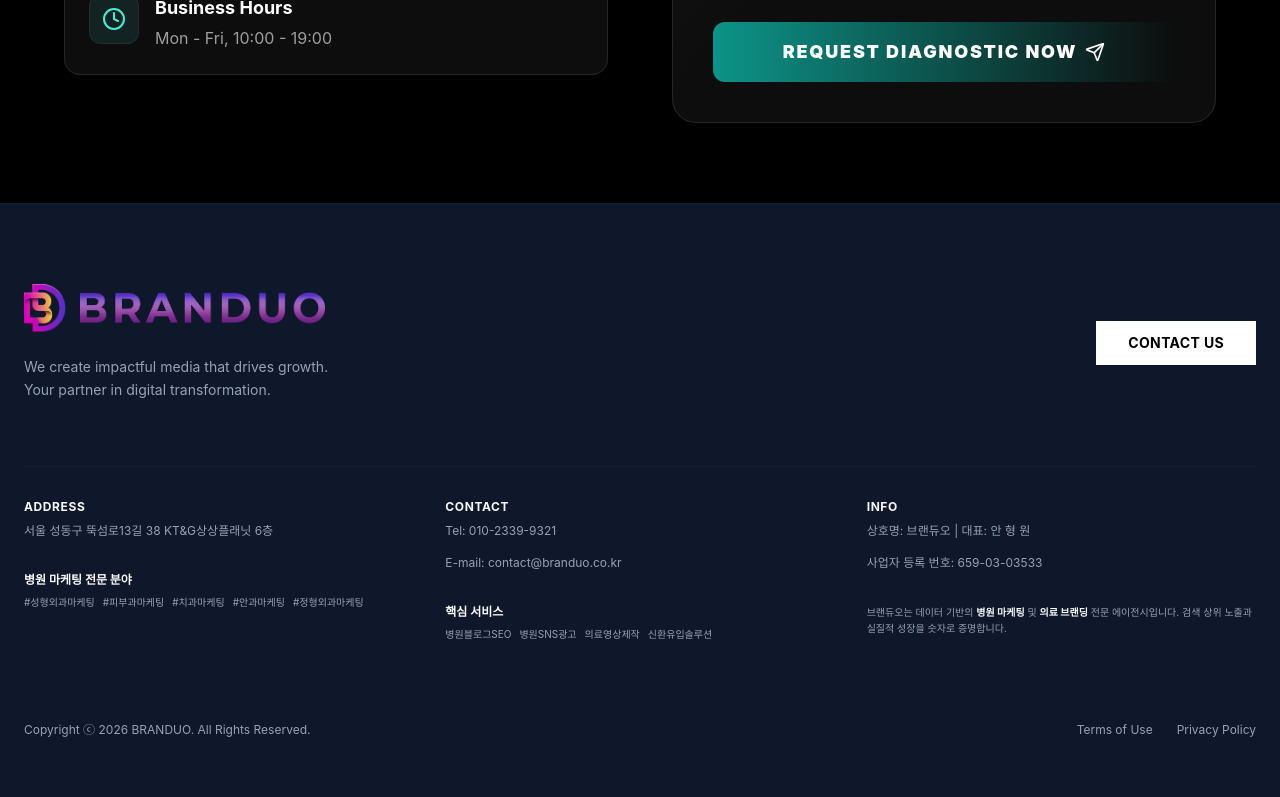
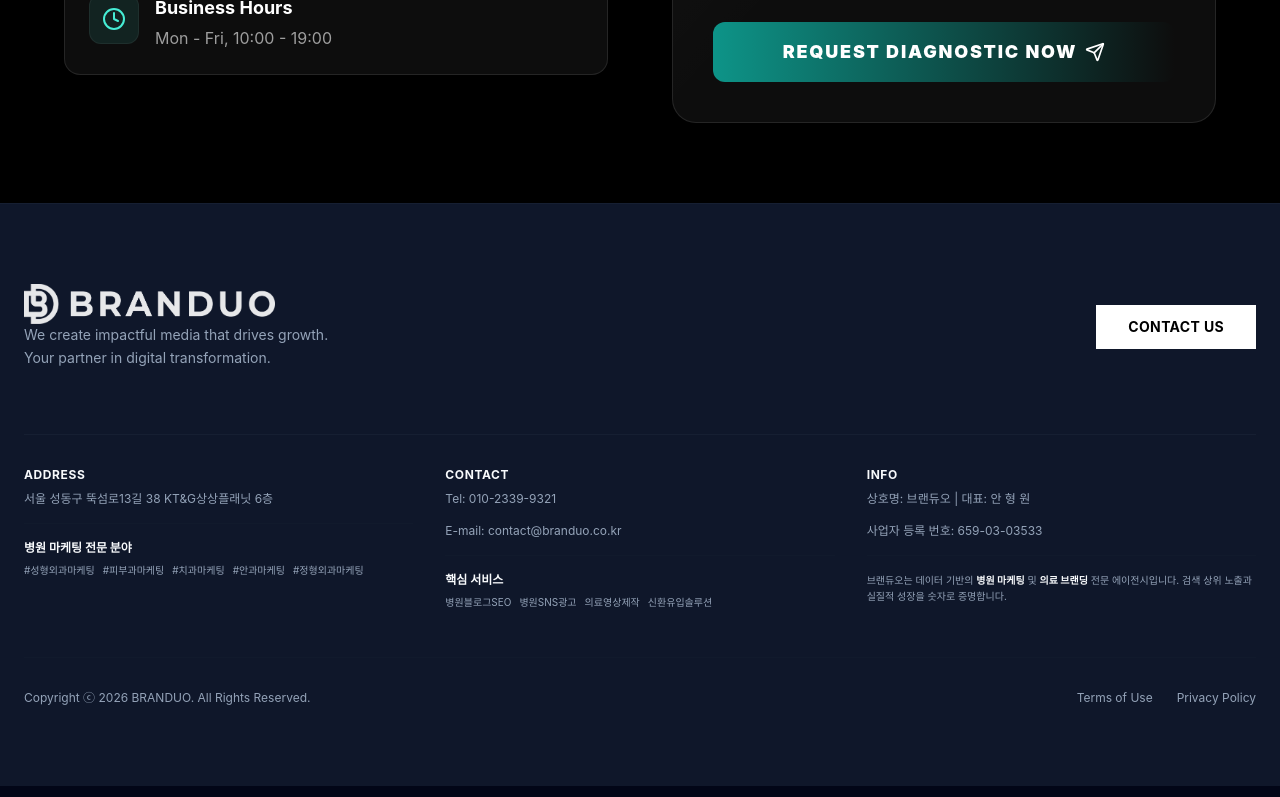
Before and after one commit to hamudo271/branduo, a React (Vite) app: page /contact in a window 1280 px wide. Shown: the part 952-1749 px from the top of the page. Built offline with nearby package versions, Linux system fonts and the light colour scheme; a web font is replaced by a local one.

Commit message:
fix: rename assets to v2 and update references to force cache bust

```diff
--- a/index.html
+++ b/index.html
@@ -3,7 +3,7 @@
   <head>
     <meta charset="UTF-8" />
     <meta name="viewport" content="width=device-width, initial-scale=1.0" />
-    <link rel="icon" type="image/png" href="/branduo pabbcon.png" />
+    <link rel="icon" type="image/png" href="/branduo-favicon-v2.png" />
 
     <!-- ===== Primary SEO ===== -->
     <title>브랜듀오 | 병원 의료 마케팅 전문 에이전시 - 데이터 기반 신환 유입 솔루션</title>
@@ -20,7 +20,7 @@
     <meta property="og:title" content="브랜듀오 | 병원 의료 마케팅 전문 에이전시 - 데이터 기반 신환 유입 | 브랜듀오" />
     <meta property="og:description" content="성형외과·피부과·치과·안과 전문 병원 마케팅. 블로그 SEO, SNS 광고, 랜딩페이지 최적화로 5위 이내 상위 노출과 실질적 신환 유입을 보장합니다." />
     <meta property="og:url" content="https://branduo.co.kr/" />
-    <meta property="og:image" content="https://branduo.co.kr/branduo logo.png" />
+    <meta property="og:image" content="https://branduo.co.kr/branduo-logo-v2.png" />
     <meta property="og:image:width" content="1200" />
     <meta property="og:image:height" content="630" />
     <meta property="og:image:alt" content="브랜듀오 병원 마케팅 에이전시" />
@@ -56,7 +56,7 @@
       "alternateName": "병원마케팅 전문 에이전시 브랜듀오",
       "description": "성형외과, 피부과, 치과, 안과 등 병의원 특화 의료 마케팅 전문. 네이버 블로그 SEO, SNS 광고 상위노출, 병원 브랜딩 전문.",
       "url": "https://branduo.co.kr",
-      "logo": "https://branduo.co.kr/branduo logo.png",
+      "logo": "https://branduo.co.kr/branduo-logo-v2.png",
       "image": "https://branduo.co.kr/og-image.png",
       "telephone": "010-2339-9321",
       "address": {
--- a/src/components/layout/Footer.jsx
+++ b/src/components/layout/Footer.jsx
@@ -9,9 +9,9 @@ const Footer = () => {
           <div>
             <Link to="/" onClick={() => window.scrollTo({ top: 0, behavior: "smooth" })}>
               <img
-                src="/branduo logo.png"
+                src="/branduo-logo-v2.png"
                 alt="BRANDUO"
-                className="h-10 md:h-12 w-auto object-contain mb-6 hover:opacity-80 transition-opacity"
+                className="h-8 md:h-10 w-auto object-contain opacity-90 transition-opacity hover:opacity-100 invert brightness-0"
               />
             </Link>
             <p className="text-sm max-w-md leading-relaxed">
--- a/src/components/layout/Header.jsx
+++ b/src/components/layout/Header.jsx
@@ -46,9 +46,9 @@ const Header = () => {
           onClick={() => window.scrollTo({ top: 0, behavior: "smooth" })}
         >
           <img
-            src="/branduo logo.png"
+            src="/branduo-logo-v2.png"
             alt="BRANDUO"
-            className="h-8 md:h-10 w-auto object-contain"
+            class="h-8 md:h-10 w-auto object-contain"
           />
         </Link>
 
```
Also changed, not shown: public/branduo-favicon-v2.png (renamed from public/branduo pabbcon.png), public/branduo-logo-v2.png (renamed from public/branduo logo.png).
